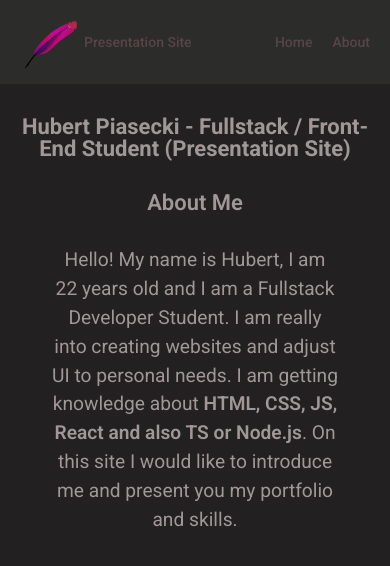
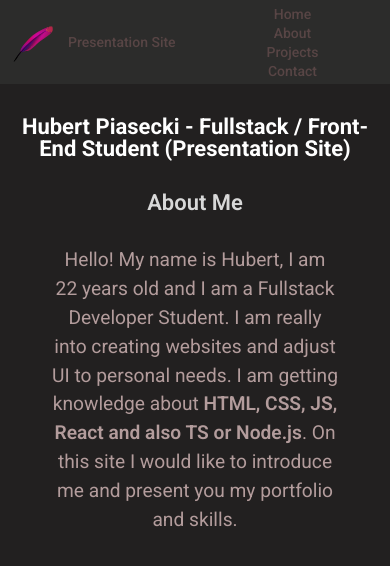
Before and after one commit to Erasvx/portfolio-site, a website: page index.html in a window 390 px wide. Drawn offline with Linux system fonts and the light colour scheme.

Commit message:
Fixed header and nav for mobile and PC

```diff
--- a/index.html
+++ b/index.html
@@ -14,13 +14,17 @@
 <body>
     <header class="header">
         <nav class="navigation">
-            <a class="navigation__link" href="index.html">
-                <img src="./logos/mainlogo.svg" alt="sitelogo" class="navigation__logo">
-                Presentation Site
-            </a>
+            <div class="navigation__logotype">
+                <a class="navigation__link" href="index.html">
+                    <img src="./logos/mainlogo.svg" alt="sitelogo" class="navigation__logo">
+                    Presentation Site
+                </a>
+            </div>
             <div class="navigation__menu">
                 <a href="index.html" class="navigation__menu-link">Home</a>
                 <a href="#" class="navigation__menu-link">About</a>
+                <a href="#" class="navigation__menu-link">Projects</a>
+                <a href="#" class="navigation__menu-link">Contact</a>
             </div>
         </nav>
     </header>
--- a/styles/_variables.scss
+++ b/styles/_variables.scss
@@ -1,3 +1,8 @@
 :root {
     --link-color: rgb(100, 101, 126);
+
+    --section-title-color: rgb(216, 216, 216);
+    --section-pharagraph-color: rgb(179, 156, 156);
+
+    --main-title-color: white;
 }
--- a/styles/blocks/_header.scss
+++ b/styles/blocks/_header.scss
@@ -1,7 +1,7 @@
 .header {
+    box-sizing: border-box;
+    display: flex;
     min-height: 10vh;
-    min-width: 10vw;
+    width: 100%;
     background-color: rgb(44, 44, 43);
-    display: flex;
-    align-items: center;
 }
--- a/styles/blocks/_main.scss
+++ b/styles/blocks/_main.scss
@@ -1,4 +1,6 @@
 @use '../mixins' as *;
+
+@use '../variables' as *;
 
 .main {
 
@@ -6,6 +8,7 @@
 
     &__title {
         font-size: 22px;
+        color: var(--main-title-color);
         text-align: center;
         margin-top: 2rem;
         font-weight: 700;
--- a/styles/blocks/_navigation.scss
+++ b/styles/blocks/_navigation.scss
@@ -2,10 +2,14 @@
 @use '../mixins' as *;
 
 .navigation {
+    box-sizing: border-box;
+    align-self: center;
     font-size: 14px;
-    min-width: 100vw;
-    display: flex;
-    justify-content: space-between;
+    width: 100%;
+    display: grid;
+    grid-template-columns: repeat(2, 1fr);
+    padding: 0 10px;
+    column-gap: 20px;
 
     @include for-tablet {
         font-size: 18px;
@@ -13,36 +17,51 @@
 
     @include for-desktop {
         font-size: 22px;
+        padding: 0 20px;
     }
 
     &__logo {
-        height: 64px;
-        width: 64px;
-        margin-left: 20px;
-        justify-content: center;
-        align-items: center;
+        height: 48px;
+        width: 48px;
+
+        @include for-desktop {
+            height: 64px;
+            width: 64px;
+        }
     }
 
     &__link {
         color: rgb(88, 69, 69);
         text-decoration: none;
+        font-weight: 500;
+        display: flex;
         align-items: center;
-        display: flex;
-        font-weight: 500;
+        gap: 10px;
 
     }
 
     &__menu {
+        grid-column: 2 / 3;
+
         display: flex;
-        margin-right: 20px;
         align-items: center;
-        gap: 20px;
+        flex-direction: row-reverse;
+        column-gap: 10px;
+        row-gap: 5px;
+        text-align: center;
+        flex-direction: column;
+
+        @include for-desktop {
+            display: flex;
+            flex-direction: row-reverse;
+            grid-column: -4 / -1;
+        }
 
         &-link {
             text-decoration: none;
             font-weight: 500;
             color: rgb(88, 69, 69);
-            transform: translateX(0);
+            transform: translateY(0);
             transition: color 0.2s ease-in-out, transform 0.2s ease-in-out;
 
             &:hover {
@@ -51,4 +70,12 @@
             }
         }
     }
+
+    &__logotype {
+        display: flex;
+
+        @include for-desktop {
+            grid-column: span 2;
+        }
+    }
 }
--- a/styles/blocks/_section.scss
+++ b/styles/blocks/_section.scss
@@ -1,4 +1,6 @@
 @use '../mixins' as *;
+
+@use '../variables' as *;
 
 .section {
 
@@ -13,6 +15,7 @@
 
     &__title {
         text-align: center;
+        color: var(--section-title-color);
         margin-top: 2rem;
         font-size: 22px;
         font-weight: 600;
@@ -32,6 +35,7 @@
     &__pharagraph {
         line-height: 150%;
         font-weight: 400;
+        color: var(--section-pharagraph-color);
         font-size: 1.2rem;
         text-align: center;
         grid-column: span 2;
--- a/styles/styles.scss
+++ b/styles/styles.scss
@@ -8,7 +8,6 @@
 html {
     font-size: 16px;
     font-family: 'Roboto', sans-serif;
-    color: rgb(160, 152, 152)
 }
 
 body {
```
Also changed, not shown: styles/styles.css, 1 other file.
